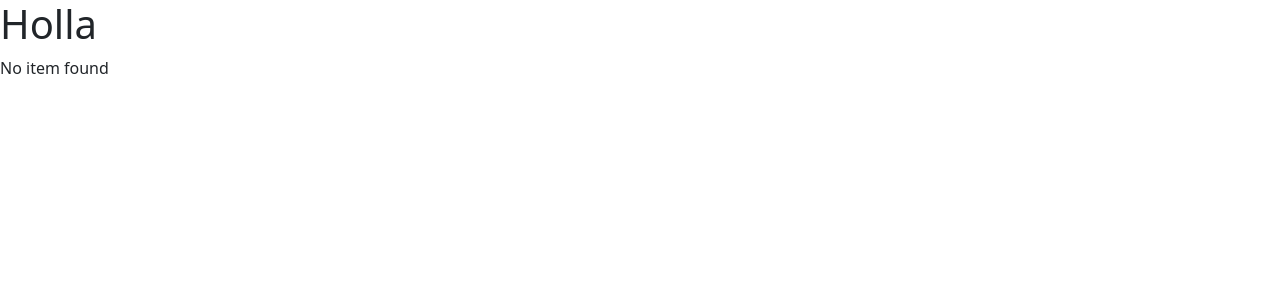
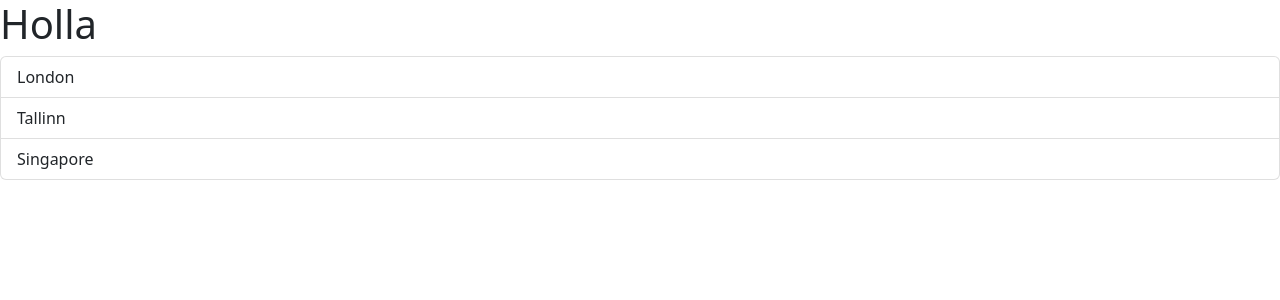
Before and after one commit to dpankov91/react-app, a React (Vite) app: page / in a window 1280 px wide. Shown: the top 300 px of the page. Built offline with nearby package versions, Linux system fonts and the light colour scheme.

Commit message:
useState

```diff
--- a/src/components/ListGroup.tsx
+++ b/src/components/ListGroup.tsx
@@ -1,17 +1,28 @@
+import { useState } from "react";
+
 function ListGroup() {
   let items = ["London", "Tallinn", "Singapore"];
-  items = [];
-  const getMessage = () => {
-    return items.length === 0 && <p>No item found</p>;
-  };
+  const [selectedIndex, setSelectedIndex] = useState(-1);
 
   return (
     <>
       <h1>Holla</h1>
-      {getMessage()}
+      {items.length === 0 && <p>No item found</p>}
       <ul className="list-group">
-        {items.map((item) => (
-          <li key={item}>{item}</li>
+        {items.map((item, index) => (
+          <li
+            className={
+              selectedIndex === index
+                ? "list-group-item active"
+                : "list-group-item"
+            }
+            key={item}
+            onClick={() => {
+              setSelectedIndex(index);
+            }}
+          >
+            {item}
+          </li>
         ))}
       </ul>
     </>
```
